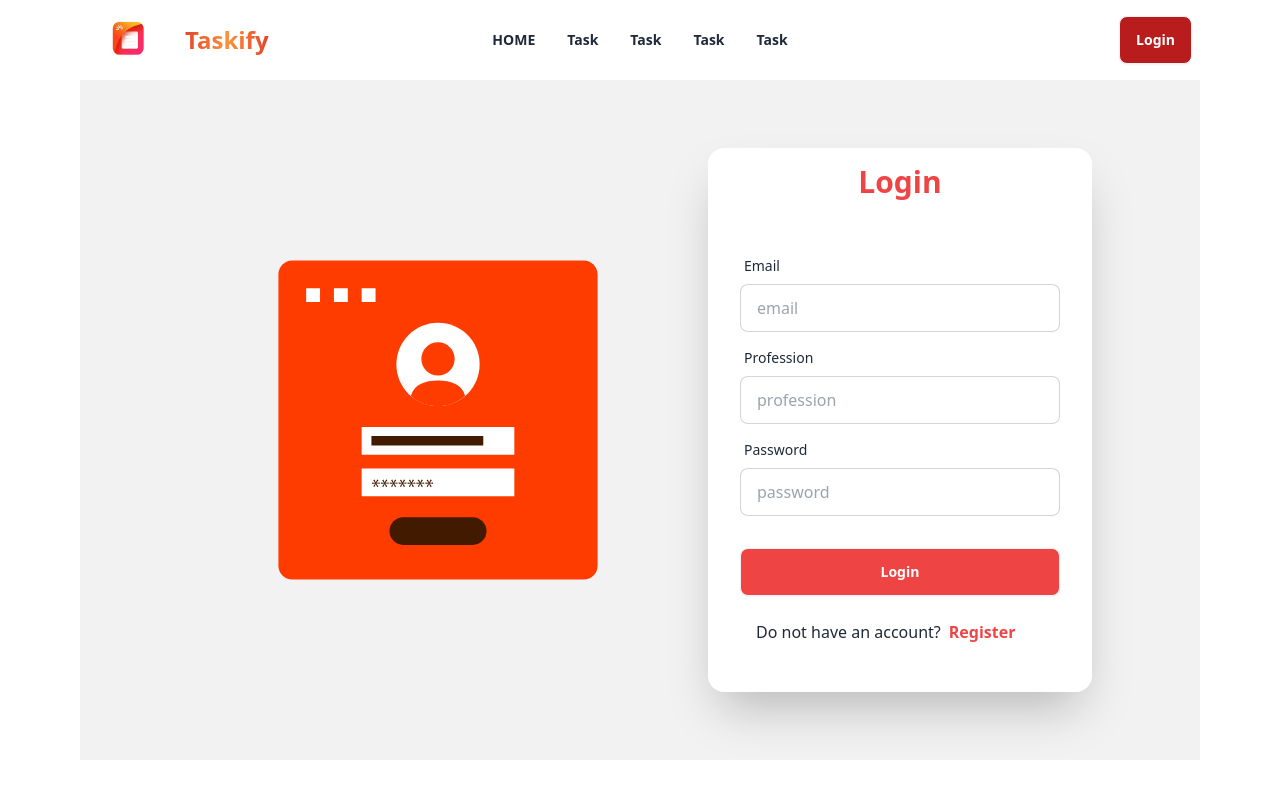
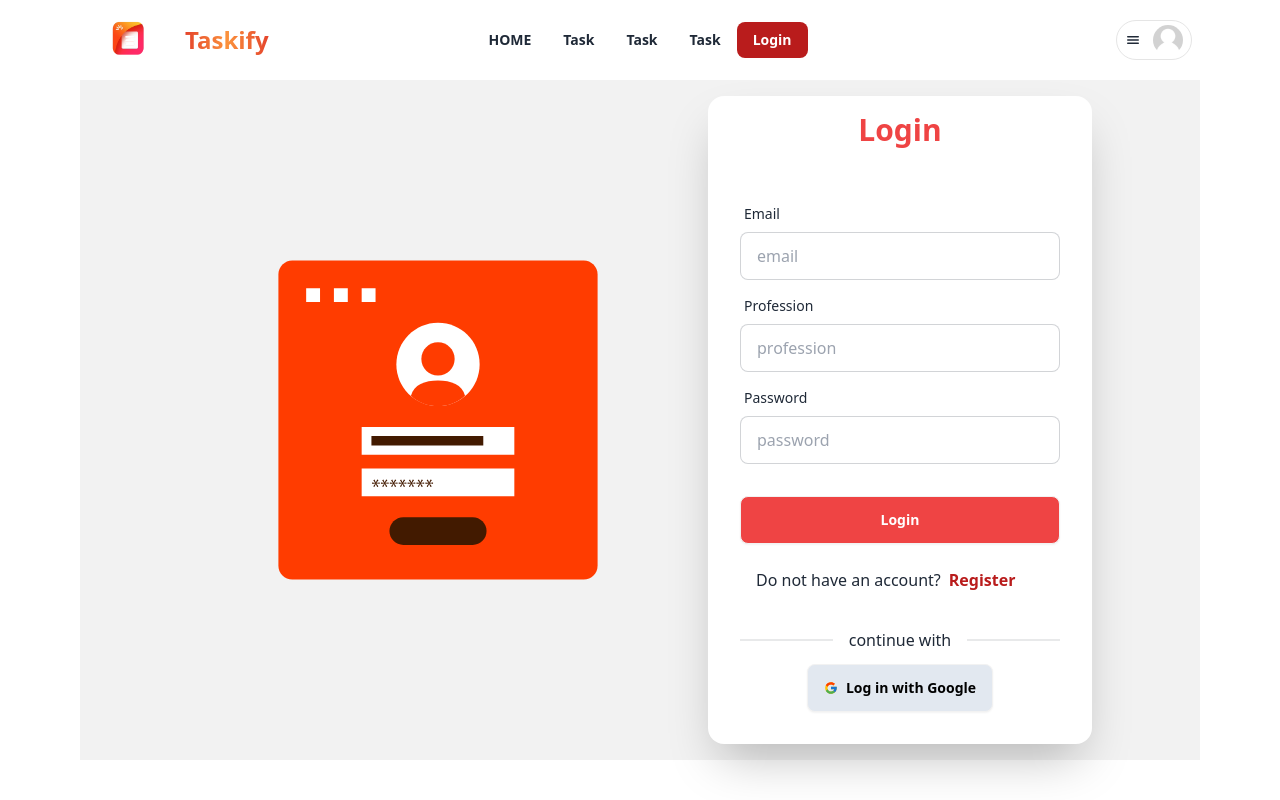
Before and after one commit to TamannaTahsin1/task-managment-client, a React (Vite) app: page /login in a window 1280 px wide. Built offline with nearby package versions, Linux system fonts and the light colour scheme; no server answers.

Commit message:
private route has been created

```diff
--- /dev/null
+++ b/src/Components/MenuDropDown.jsx
@@ -0,0 +1,94 @@
+import { Link } from "react-router-dom";
+import useAuth from "../Hooks/useAuth";
+import { useState } from "react";
+import { IoMenu } from "react-icons/io5";
+import avatarImg from "../assets/img/placeholder.jpg";
+
+const MenuDropDown = () => {
+  const [isOpen, setIsOpen] = useState(false);
+  const { user, logOut } = useAuth();
+  //! for logout
+  const handleLogOut = () => {
+    logOut()
+      .then(() => {})
+      .catch();
+  };
+  return (
+    <div>
+      <div className="relative">
+        <div className="flex flex-row items-center gap-3">
+          <div
+            onClick={() => setIsOpen(!isOpen)}
+            className="p-4 md:py-1 md:px-2 border-[1px] border-neutral-200 flex flex-row items-center gap-3 rounded-full cursor-pointer hover:shadow-md transition"
+          >
+            <IoMenu />
+            <div className="hidden md:block">
+              {/* Avatar */}
+              <img
+                className="rounded-full"
+                referrerPolicy="no-referrer"
+                src={user && user.photoURL ? user.photoURL : avatarImg}
+                alt="profile"
+                height="30"
+                width="30"
+              />
+            </div>
+          </div>
+        </div>
+        {isOpen && (
+          <div className="absolute z-10 rounded-xl shadow-md w-[40vw] md:w-[10vw] bg-white overflow-hidden right-0 top-12 text-sm">
+            <div className="flex flex-col cursor-pointer">
+              <Link
+                to="/"
+                className="block md:hidden px-4 py-3 hover:bg-neutral-100 transition font-semibold text-center"
+              >
+                Home
+              </Link>
+
+              {user?.email ? (
+                <>
+                  <Link
+                    to="/dashboard"
+                    className="px-4 py-3 hover:bg-neutral-100 transition font-semibold text-center"
+                  >
+                    Dashboard
+                  </Link>
+                  <div>
+                    <button
+                      onClick={handleLogOut}
+                      className="px-4 py-3 hover:bg-neutral-100 transition font-semibold cursor-pointer w-full"
+                    >
+                      Logout
+                    </button>
+                  </div>
+                  <div>
+                    <button className="btn btn-sm  btn-ghost w-full">
+                      {user.displayName}
+                    </button>
+                  </div>
+                </>
+              ) : (
+                <>
+                  <Link
+                    to="/login"
+                    className="px-4 py-3 hover:bg-neutral-100 transition font-semibold"
+                  >
+                    Login
+                  </Link>
+                  <Link
+                    to="/registration"
+                    className="px-4 py-3 hover:bg-neutral-100 transition font-semibold"
+                  >
+                    Sign Up
+                  </Link>
+                </>
+              )}
+            </div>
+          </div>
+        )}
+      </div>
+    </div>
+  );
+};
+
+export default MenuDropDown;
--- a/src/Components/Navbar.jsx
+++ b/src/Components/Navbar.jsx
@@ -1,5 +1,6 @@
-import { Link, NavLink } from "react-router-dom";
+import { NavLink } from "react-router-dom";
 import logo from '../assets/img/logo.png'
+import MenuDropDown from "./MenuDropDown";
 const Navbar = () => {
   const navLinks = (
     <>
@@ -61,7 +62,7 @@ const Navbar = () => {
       </li>
       <li className="font-bold">
         <NavLink
-          to="/"
+          to="/login"
           className={({ isActive, isPending }) =>
             isPending
               ? "pending"
@@ -70,7 +71,7 @@ const Navbar = () => {
               : ""
           }
         >
-         Task
+         Login
         </NavLink>
       </li>
     </>
@@ -113,9 +114,10 @@ const Navbar = () => {
         <ul className="menu menu-horizontal px-1">{navLinks}</ul>
       </div>
       <div className="navbar-end">
-        <Link to={'/login'}>
+        <MenuDropDown></MenuDropDown>
+        {/* <Link to={'/login'}>
         <button className="bg-red-700 btn text-white">Login</button>
-        </Link>
+        </Link> */}
       </div>
     </div>
   );
--- a/src/Pages/Dashboard/CreateTask/CreateTask.jsx
+++ b/src/Pages/Dashboard/CreateTask/CreateTask.jsx
@@ -1,4 +1,3 @@
-import toast from "react-hot-toast";
 import Swal from "sweetalert2";
 
 const CreateTask = () => {
--- a/src/Pages/Dashboard/NewTask/NewTask.jsx
+++ b/src/Pages/Dashboard/NewTask/NewTask.jsx
@@ -1,10 +1,22 @@
+import { useLoaderData } from "react-router-dom";
+import NewTaskCard from "./NewTaskCard";
 
 
 const NewTask = () => {
+    const tasks = useLoaderData();
+
     return (
         <div className="max-w-[1200px] mx-auto xl:px-20 md:px-10 sm:px-2 px-4">
-         <h2 className="text-white text-center text-6xl">New</h2>
+         <h2 className="text-white text-center text-6xl">New{tasks.length}</h2>
+         <div className="card w-96 bg-base-100 shadow-xl">
 
+</div>
+<div>
+    {
+        tasks?.map(task =><NewTaskCard
+        key={task._id} task={task}></NewTaskCard>)
+    }
+</div>
         </div>
     );
 };
--- /dev/null
+++ b/src/Pages/Dashboard/NewTask/NewTaskCard.jsx
@@ -0,0 +1,20 @@
+
+
+
+const NewTaskCard = ({task}) => {
+    const {title, description, priority, profession} = task || {};
+    return (
+        <div>
+             <div className="card-body">
+    <div className="card-actions w-96 justify-end">
+      <button className="btn btn-square btn-sm">
+        <svg xmlns="http://www.w3.org/2000/svg" className="h-6 w-6" fill="none" viewBox="0 0 24 24" stroke="currentColor"><path strokeLinecap="round" strokeLinejoin="round" strokeWidth="2" d="M6 18L18 6M6 6l12 12" /></svg>
+      </button>
+    </div>
+    <p>We are using cookies for no reason.</p>
+  </div>
+        </div>
+    );
+};
+
+export default NewTaskCard;
--- /dev/null
+++ b/src/Pages/Dashboard/NewTask/OnGoing.jsx
@@ -0,0 +1,11 @@
+
+
+const OnGoing = () => {
+    return (
+        <div>
+            <h2>Ongoing  Task</h2>
+        </div>
+    );
+};
+
+export default OnGoing;
--- a/src/Pages/Login/Login.jsx
+++ b/src/Pages/Login/Login.jsx
@@ -3,6 +3,7 @@ import { Link } from "react-router-dom";
 import animation from './signIn.json'
 import useAuth from "../../Hooks/useAuth";
 import toast from "react-hot-toast";
+import SocialLogin from "./SocialLogin";
 
 
 const Login = () => {
@@ -14,15 +15,17 @@ const Login = () => {
      const profession = form.profession.value;
      const password = form.password.value;
      console.log(email, password, profession);
-
-     // !create user
+   //! validation
+   if(password.length < 6){
+    toast.error("The password must be 6 characters and one block letter and special character .")
+    return;
+  }
+     //! login user
      logIn(email, password)
      .then(result =>{
       const user = result.user;
       console.log(user);
-      const loggerInUser = result.user
-      console.log(loggerInUser);
-      toast.success('Successfully toasted!',
+      toast.success('Successfully Login!',
       {
         icon: '👏',
         style: {
@@ -61,7 +64,7 @@ const Login = () => {
                 </label>
                 <input
                   name='profession'
-                  type='email'
+                  type='text'
                   placeholder='profession'
                   className='input input-bordered'
                   required
@@ -84,11 +87,11 @@ const Login = () => {
               </div>
               <p className='p-4'>
                 Do not have an account?
-                <Link className='text-red-500 font-semibold ml-2' to='/registration'>
+                <Link className='text-red-700 font-semibold ml-2' to='/registration'>
                   Register
                 </Link>
               </p>
-
+            <SocialLogin></SocialLogin>
             </form>
           </div>
           <div className="w-72 lg:w-[500px]">
--- /dev/null
+++ b/src/Pages/Login/SocialLogin.jsx
@@ -0,0 +1,25 @@
+import { FcGoogle } from "react-icons/fc";
+import useAuth from "../../Hooks/useAuth";
+
+const SocialLogin = () => {
+    const { googleLogin} = useAuth()
+    const handleSocialLogin = (media) => {
+     media()
+     .then(res => console.log(res))
+     .catch(err => console.error(err))
+    }
+    return (
+        <div>
+        <div className='divider'>continue with</div>
+        <div className='text-center'>
+          <button
+            onClick={() => handleSocialLogin(googleLogin)}
+            className='btn bg-slate-200 text-black font-bold'>
+            <FcGoogle></FcGoogle> Log in with Google
+          </button>
+        </div>
+      </div>
+    );
+};
+
+export default SocialLogin;
--- a/src/Pages/Registration/Registration.jsx
+++ b/src/Pages/Registration/Registration.jsx
@@ -14,13 +14,17 @@ const Registration = () => {
      const profession = form.profession.value;
      const password = form.password.value;
      console.log(name, email,photo, password, profession);
-
-     // !create user
+    //! validation
+    if(password.length < 6){
+      toast.error("The password must be 6 characters and one block letter and special character .")
+      return;
+    }
+     // !create new user
      createUser(email, password)
      .then(result =>{
       const user = result.user;
       console.log(user);
-      toast.success('Successfully toasted!',
+      toast.success('Successfully Registered!',
       {
         icon: '👏',
         style: {
@@ -106,8 +110,8 @@ const Registration = () => {
           </div>
           <p className='p-4'>
             Do not have an account?
-            <Link className='text-red-500 font-semibold ml-2' to='/login'>
-              Register
+            <Link className='text-red-700 font-semibold ml-2' to='/login'>
+              Login
             </Link>
           </p>
         </form>
--- a/src/Providers/AuthProvider.jsx
+++ b/src/Providers/AuthProvider.jsx
@@ -1,17 +1,25 @@
 import { createContext, useEffect, useState } from "react";
 import app from "../Firebase/firebase.config";
 import {
+  GoogleAuthProvider,
   createUserWithEmailAndPassword,
   getAuth,
   onAuthStateChanged,
   signInWithEmailAndPassword,
+  signInWithPopup,
   signOut,
 } from "firebase/auth";
 
 export const AuthContext = createContext(null);
+const googleProvider= new GoogleAuthProvider();
 const auth = getAuth(app);
 // eslint-disable-next-line react/prop-types
 const AuthProvider = ({ children }) => {
+
+  // !google login
+  const googleLogin = ()  => {
+    return signInWithPopup(auth, googleProvider)
+  }
 
   //! email login and google login states*/
   const [user, setUser] = useState(null);
@@ -38,14 +46,15 @@ const AuthProvider = ({ children }) => {
       return unsubscribe();
     };
   }, []);
-  //!  for logout
+  //!  logout
   const logOut = () => {
     setLoading(true);
-    return signOut();
+    return signOut(auth);
   };
   const authInfo = {
     user,
     loading,
+    googleLogin,
     createUser,
     logIn,
     logOut,
--- /dev/null
+++ b/src/Router/PrivateRoute.jsx
@@ -0,0 +1,20 @@
+import { Navigate } from "react-router-dom";
+import useAuth from "../Hooks/useAuth";
+
+
+const PrivateRoute = ({children}) => {
+    const {user, loading} = useAuth()
+
+    if (loading) {
+        return <span className="loading loading-bars loading-lg"></span>
+
+    }
+
+    if(!user?.email){
+       return <Navigate to='/login'></Navigate>
+
+    }
+    return children;
+};
+
+export default PrivateRoute;
--- a/src/Router/Route.jsx
+++ b/src/Router/Route.jsx
@@ -7,6 +7,7 @@ import DashBoard from "../Layout/DashBoard";
 import NewTask from "../Pages/Dashboard/NewTask/NewTask";
 import PreviousTask from "../Pages/Dashboard/PreviousTask/PreviousTask";
 import CreateTask from "../Pages/Dashboard/CreateTask/CreateTask";
+import PrivateRoute from "./PrivateRoute";
 
 const router = createBrowserRouter([
   {
@@ -29,7 +30,7 @@ const router = createBrowserRouter([
   },
   {
     path: 'dashboard',
-    element:<DashBoard></DashBoard>,
+    element:<PrivateRoute><DashBoard></DashBoard></PrivateRoute>,
     children:[
       {
         path: 'createTask',
@@ -37,7 +38,8 @@ const router = createBrowserRouter([
       },
       {
         path: 'newTask',
-        element:<NewTask></NewTask>
+        element:<NewTask></NewTask>,
+        loader: () => fetch('http://localhost:5000/tasks')
       },
       {
         path: 'previousTask',
```
Also changed, not shown: src/assets/img/placeholder.jpg (added).
